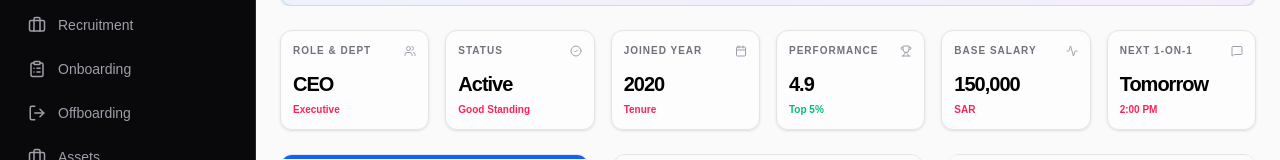
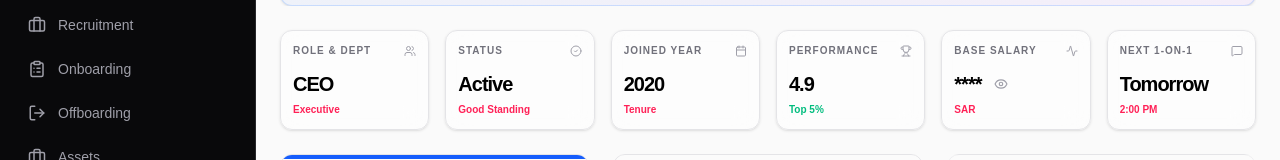
Before and after one commit to ahmedamr1/HRsoftware, a Next.js app: page / in a window 1280 px wide. Shown: the part 293-453 px from the top of the page. Built offline with nearby package versions, Linux system fonts and the light colour scheme.

Commit message:
feat: add visibility toggle for Base Salary in employee dashboard

```diff
--- a/src/app/page.tsx
+++ b/src/app/page.tsx
@@ -1,6 +1,6 @@
 "use client"
 
-import { Building2, Plus, Search, Sparkles, Brain, Users, TrendingDown, ShieldAlert, Activity, Calendar as CalendarIcon, Zap, ArrowUpRight, CheckCircle2, Info, Clock, Trophy, MessageSquare, ClipboardList, TrendingUp } from "lucide-react";
+import { Building2, Plus, Search, Sparkles, Brain, Users, TrendingDown, ShieldAlert, Activity, Calendar as CalendarIcon, Zap, ArrowUpRight, CheckCircle2, Info, Clock, Trophy, MessageSquare, ClipboardList, TrendingUp, Eye, EyeOff } from "lucide-react";
 import { Button as UIButton } from "@/components/ui/button";
 import { Card, CardContent, CardHeader, CardTitle, CardDescription } from "@/components/ui/card";
 import { Badge } from "@/components/ui/badge";
@@ -22,6 +22,7 @@ export default function Dashboard() {
 
   const [searchMode, setSearchMode] = useState<"standard" | "ai">("standard");
   const [aiAnalysisVisible, setAiAnalysisVisible] = useState(true);
+  const [showSalary, setShowSalary] = useState(false);
 
   const handleAction = (msg: string) => {
     toast.success(msg);
@@ -50,7 +51,7 @@ export default function Dashboard() {
     { title: "Status", value: currentUser?.status || "Active", change: "Good Standing", icon: CheckCircle2, color: "emerald" },
     { title: "Joined Year", value: currentUser ? new Date(currentUser.joinedDate).getFullYear().toString() : "2024", change: "Tenure", icon: CalendarIcon, color: "orange" },
     { title: "Performance", value: "4.9", change: "Top 5%", icon: Trophy, color: "yellow" },
-    { title: "Base Salary", value: currentUser?.salary ? `${currentUser.salary.toLocaleString()}` : "N/A", change: currentUser?.currency || "USD", icon: Activity, color: "rose" },
+    { title: "Base Salary", value: showSalary ? (currentUser?.salary ? `${currentUser.salary.toLocaleString()}` : "N/A") : "****", change: currentUser?.currency || "USD", icon: Activity, color: "rose", isMaskable: true },
     { title: "Next 1-on-1", value: "Tomorrow", change: "2:00 PM", icon: MessageSquare, color: "emerald" },
   ];
 
@@ -194,7 +195,14 @@ export default function Dashboard() {
               <stat.icon size={12} className="text-zinc-400" />
             </CardHeader>
             <CardContent className="p-3 pt-0">
-              <div className="text-xl font-black text-black dark:text-zinc-50 tracking-tighter">{stat.value}</div>
+              <div className="flex items-center gap-2">
+                <div className="text-xl font-black text-black dark:text-zinc-50 tracking-tighter">{stat.value}</div>
+                {stat.isMaskable && (
+                  <UIButton variant="ghost" size="icon" className="h-6 w-6 text-zinc-400 hover:text-blue-500 rounded-full" onClick={() => setShowSalary(!showSalary)}>
+                    {showSalary ? <EyeOff size={14} /> : <Eye size={14} />}
+                  </UIButton>
+                )}
+              </div>
               <div className="flex items-center gap-1 mt-1">
                 <span className={`text-[10px] font-bold ${stat.change.startsWith('+') || stat.change.includes('On') || stat.change.includes('Top') ? 'text-emerald-500' : 'text-rose-500'}`}>
                   {stat.change}
```
